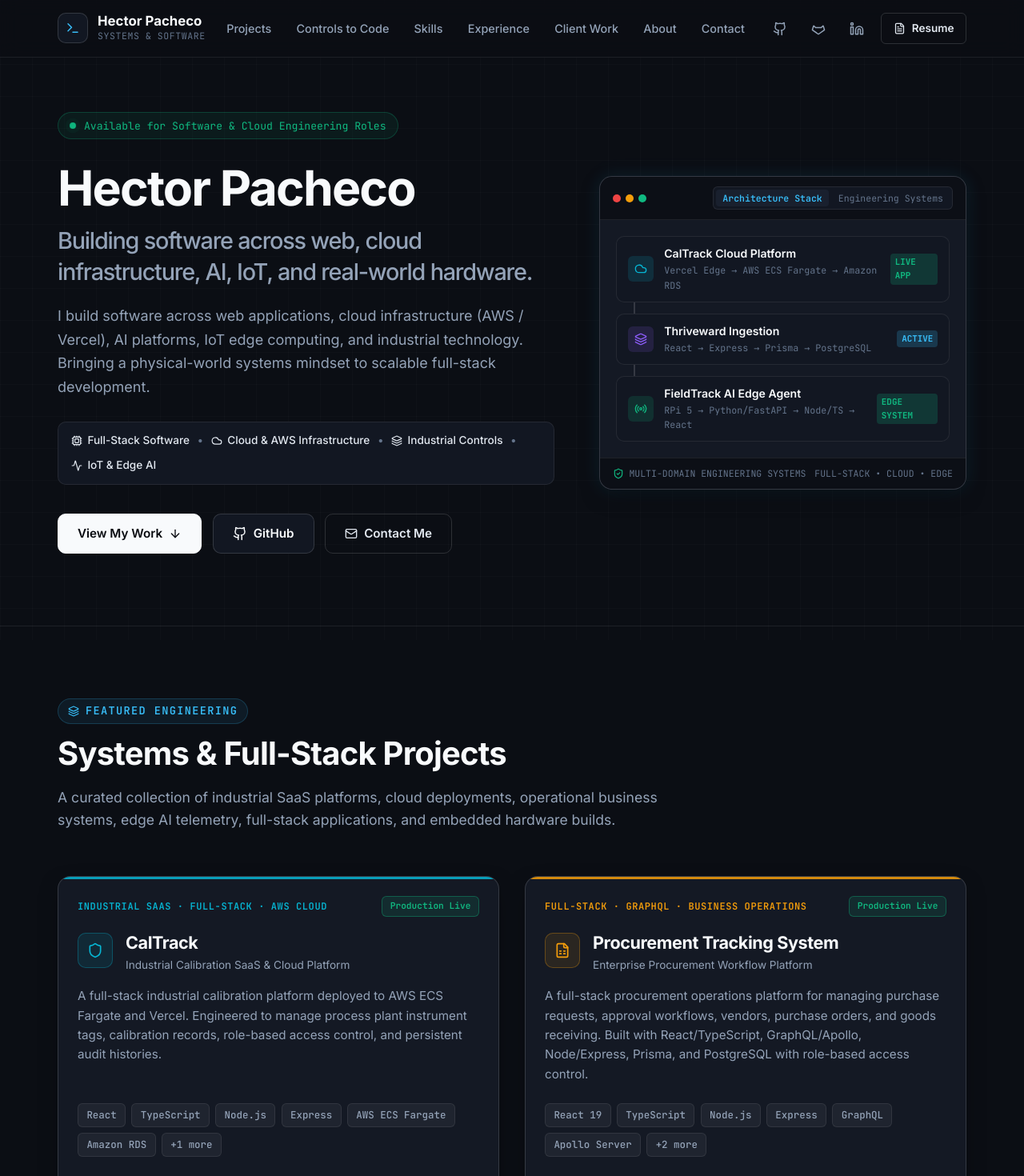
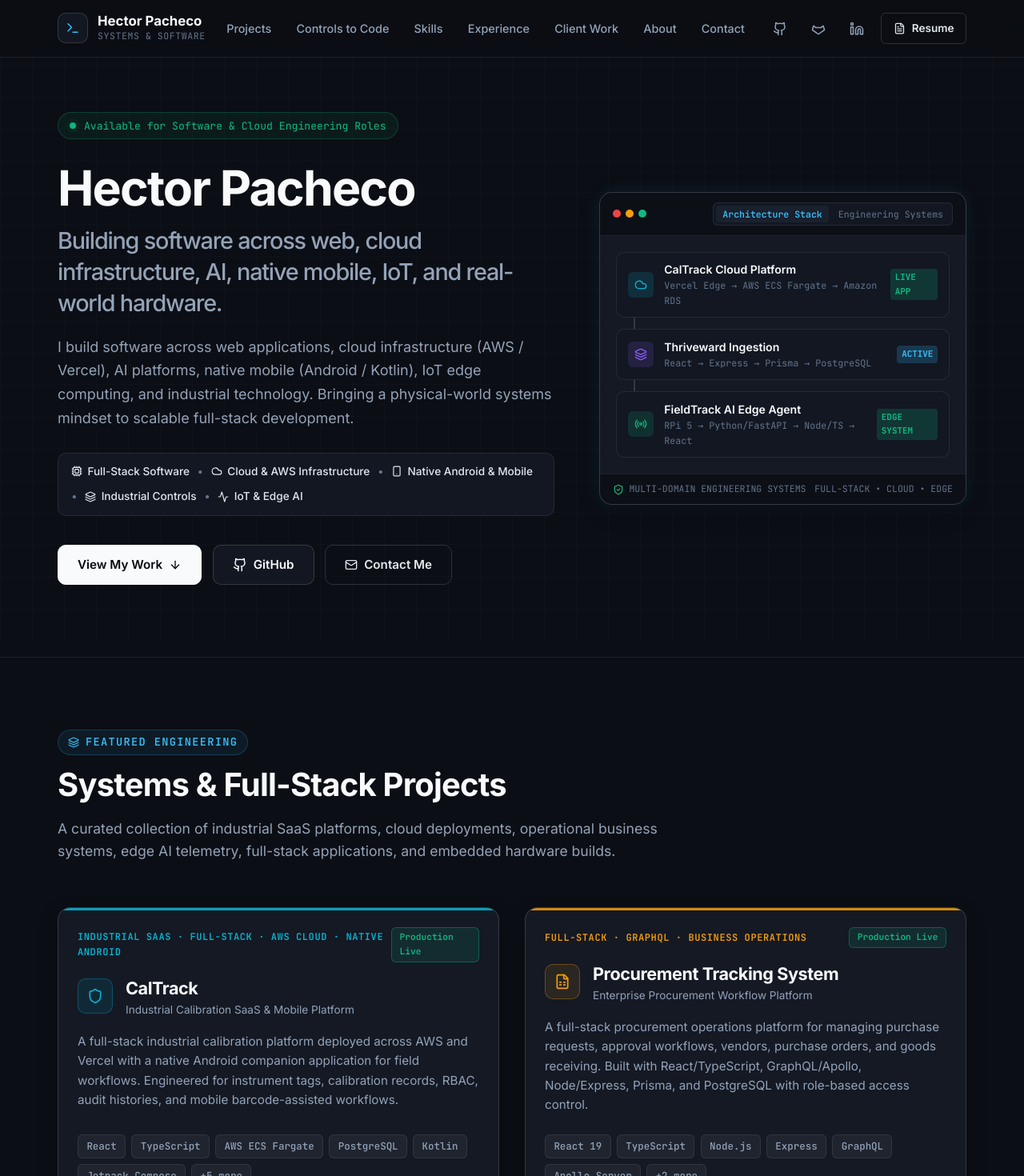
Before and after one commit to Thee-Hector-Genaro-Pacheco/myPortfolio, a React (Vite) app: page / in a window 1280 px wide. Shown: the top 1470 px of the page at 80% size. Built offline with nearby package versions, Linux system fonts and the light colour scheme.

Commit message:
feat: add Android and Kotlin engineering to portfolio

```diff
--- a/src/components/AboutSection.tsx
+++ b/src/components/AboutSection.tsx
@@ -18,7 +18,7 @@ export const AboutSection: React.FC = () => {
           </div>
           <h2 className="section-title">About Hector Pacheco</h2>
           <p className="section-description">
-            Software Engineer building software across web, AI, IoT, and real-world hardware.
+            Software Engineer building software across web, cloud, AI, native mobile, IoT, and real-world hardware.
           </p>
         </div>
 
--- a/src/components/Hero.tsx
+++ b/src/components/Hero.tsx
@@ -10,7 +10,8 @@ import {
   ShieldCheck,
   Cloud,
   Terminal,
-  Database
+  Database,
+  Smartphone
 } from 'lucide-react';
 import { personalInfo } from '../data/portfolioData';
 import './Hero.css';
@@ -41,7 +42,7 @@ export const Hero: React.FC = () => {
           </h1>
 
           <p className="hero-description">
-            I build software across web applications, cloud infrastructure (AWS / Vercel), AI platforms, IoT edge computing, and industrial technology. Bringing a physical-world systems mindset to scalable full-stack development.
+            I build software across web applications, cloud infrastructure (AWS / Vercel), AI platforms, native mobile (Android / Kotlin), IoT edge computing, and industrial technology. Bringing a physical-world systems mindset to scalable full-stack development.
           </p>
 
           <div className="hero-key-differentiator">
@@ -51,6 +52,10 @@ export const Hero: React.FC = () => {
             <span className="differentiator-divider">•</span>
             <span className="differentiator-tag">
               <Cloud size={14} /> Cloud &amp; AWS Infrastructure
+            </span>
+            <span className="differentiator-divider">•</span>
+            <span className="differentiator-tag">
+              <Smartphone size={14} /> Native Android &amp; Mobile
             </span>
             <span className="differentiator-divider">•</span>
             <span className="differentiator-tag">
--- a/src/data/portfolioData.ts
+++ b/src/data/portfolioData.ts
@@ -160,8 +160,8 @@ export interface PersonalInfo {
 export const personalInfo: PersonalInfo = {
   name: 'Hector Pacheco',
   title: 'Software Engineer',
-  subTitle: 'Full-Stack • Cloud Infrastructure • AI • IoT • Embedded Systems',
-  tagline: 'Building software across web, cloud infrastructure, AI, IoT, and real-world hardware.',
+  subTitle: 'Full-Stack • Cloud Infrastructure • AI • Mobile • IoT • Embedded Systems',
+  tagline: 'Building software across web, cloud infrastructure, AI, native mobile, IoT, and real-world hardware.',
   location: 'Southern California, USA',
   email: 'hector.genaro.pacheco@gmail.com',
   github: 'https://github.com/Thee-Hector-Genaro-Pacheco',
@@ -169,9 +169,9 @@ export const personalInfo: PersonalInfo = {
   linkedin: 'https://www.linkedin.com/in/hectorgenaropacheco/',
   resumePath: '/resume.pdf',
   resumeConfigured: true,
-  aboutText: `I am a Software Engineer with a distinct background spanning industrial instrumentation and controls, electrical systems, full-stack software development, cloud infrastructure, AI platforms, and IoT edge computing.
+  aboutText: `I am a Software Engineer with a distinct background spanning full-stack web software, native Android development, AWS cloud infrastructure, retrieval-augmented AI systems, IoT edge computing, and industrial instrumentation & controls.
 
-Having worked directly with PLC-connected devices, 4–20 mA loop instrumentation, calibration protocols, and field troubleshooting, I bring a physical-world systems mindset to modern software engineering. I engineer auditable, resilient software applications—ranging from AWS-backed industrial SaaS platforms and AI-assisted data pipelines to edge vision telemetry on Raspberry Pi.
+Having worked directly with PLC-connected devices, 4–20 mA loop instrumentation, calibration protocols, and field troubleshooting, I bring a physical-world systems mindset to modern software engineering. I engineer auditable, resilient software applications—ranging from AWS-backed industrial SaaS platforms and native Kotlin/Android mobile applications to AI-assisted data pipelines and edge vision telemetry on Raspberry Pi.
 
 My technical training also includes Palantir Foundry and AIP, with coursework in agentic AI workflows, enterprise data operations, data governance, and business-process modeling.`,
   corePrinciples: [
@@ -244,28 +244,29 @@ export const featuredProjects: Project[] = [
     id: 'caltrack',
     slug: 'caltrack',
     title: 'CalTrack',
-    subtitle: 'Industrial Calibration SaaS & Cloud Platform',
-    category: 'Industrial SaaS · Full-Stack · AWS Cloud',
+    subtitle: 'Industrial Calibration SaaS & Mobile Platform',
+    category: 'Industrial SaaS · Full-Stack · AWS Cloud · Native Android',
     accentColor: '#06B6D4',
     accentGradient: 'linear-gradient(135deg, rgba(6, 182, 212, 0.15) 0%, rgba(56, 189, 248, 0.05) 100%)',
     accentBg: 'rgba(6, 182, 212, 0.1)',
     accentBorder: 'rgba(6, 182, 212, 0.3)',
-    shortDescription: 'A full-stack industrial calibration platform deployed to AWS ECS Fargate and Vercel. Engineered to manage process plant instrument tags, calibration records, role-based access control, and persistent audit histories.',
-    technologies: ['React', 'TypeScript', 'Node.js', 'Express', 'AWS ECS Fargate', 'Amazon RDS', 'Docker'],
+    shortDescription: 'A full-stack industrial calibration platform deployed across AWS and Vercel with a native Android companion application for field workflows. Engineered for instrument tags, calibration records, RBAC, audit histories, and mobile barcode-assisted workflows.',
+    technologies: ['React', 'TypeScript', 'AWS ECS Fargate', 'PostgreSQL', 'Kotlin', 'Jetpack Compose', 'Node.js', 'Express', 'Docker', 'CameraX', 'ML Kit Barcode'],
     githubUrl: 'https://github.com/Thee-Hector-Genaro-Pacheco/caltrack',
     liveUrl: 'https://caltrack-web-six.vercel.app/login',
     liveUrlLabel: 'Live App',
     featured: true,
     status: 'Production Live',
     caseStudy: {
-      overview: 'CalTrack applies industrial instrumentation calibration protocols to modern cloud software architecture. Deployed in production with a React/TypeScript frontend on Vercel Edge and a containerized Node.js API on AWS ECS Fargate, it models real-world plant instrument workflows—managing instrument tags, process parameter metadata, user authentication, role-based access control, and persistent audit histories.',
+      overview: 'CalTrack applies industrial instrumentation calibration protocols to modern web and native mobile software architecture. Deployed in production with a React/TypeScript web frontend on Vercel Edge, a containerized Node.js API on AWS ECS Fargate, and a native Android companion application in Kotlin using Jetpack Compose, CameraX, and ML Kit for field calibration technicians.',
       problem: 'Industrial facilities frequently rely on disconnected spreadsheets or paper logbooks for recording instrument calibrations. This introduces compliance risks, untracked asset records, and unmonitored equipment drift across operating process units.',
-      solution: 'CalTrack provides a secure, cloud-hosted SaaS system for instrument tag indexing, calibration record management, user authentication, role-based access control (RBAC), audit history tracking, and persistent PostgreSQL data modeling deployed across AWS ECS Fargate and Vercel.',
+      solution: 'CalTrack provides a secure, cloud-hosted SaaS system and native Android application for instrument tag indexing, calibration record management, user authentication, role-based access control (RBAC), audit history tracking, and mobile barcode-assisted field workflows.',
       architecture: {
-        title: 'Production AWS Cloud & Full-Stack Architecture',
-        description: 'Multi-tier cloud deployment separating high-performance Vercel edge frontend delivery from containerized AWS backend microservices and managed relational storage.',
+        title: 'Production AWS Cloud, Full-Stack & Native Android Architecture',
+        description: 'Multi-tier architecture separating high-performance Vercel edge delivery, containerized AWS backend microservices, managed relational storage, and native Android mobile apps.',
         components: [
           'Frontend Layer: React & TypeScript SPA deployed on Vercel Edge Network',
+          'Native Mobile Layer: Android companion app built in Kotlin with Jetpack Compose, Material 3, ViewModels, Coroutines, CameraX, and ML Kit Barcode Scanning',
           'API Microservices: Node.js & Express application containerized via Docker and deployed on AWS ECS Fargate',
           'Container Registry: Amazon ECR for secure container image storage and deployment tagging',
           'Managed Relational DB: Amazon RDS PostgreSQL configured with isolated subnets and Prisma ORM',
@@ -302,20 +303,21 @@ export const featuredProjects: Project[] = [
         }
       ],
       mobileRoadmap: {
-        title: 'Planned Mobile & Field Engineering Roadmap',
-        status: 'Planned / Future Mobile Roadmap',
-        description: 'An offline-first mobile suite planned for field calibration technicians operating in remote facilities with low or zero cellular connectivity.',
+        title: 'Native Android Companion Application',
+        status: 'Implemented Native Mobile',
+        description: 'Native Android companion application built in Kotlin and Jetpack Compose for field calibration technicians operating in industrial plant facilities.',
         plannedFeatures: [
-          'Offline-First Field Workflows with Progressive Web App (PWA) support',
-          'Native Mobile Technician Application optimized for rugged tablets',
-          'Local SQLite Database Synchronization for zero-latency offline data entry',
-          'Auto-Reconnect Sync Protocol to push queued calibration runs upon network restoration',
-          'Bluetooth Low Energy (BLE) integration for direct digital calibrator data capture'
+          'Native Android UI built with Jetpack Compose & Material 3',
+          'CameraX integration with Google ML Kit Barcode Scanning (QR, Code 128, Data Matrix)',
+          'ViewModel & Coroutine architecture with DataStore auth token persistence',
+          'Retrofit & OkHttp API integration with automatic token refreshing via AuthInterceptor',
+          'Reference standard inspection, plant area mapping, and work order state views'
         ]
       },
-      technologies: ['React', 'TypeScript', 'Node.js', 'Express', 'AWS ECS Fargate', 'Amazon RDS PostgreSQL', 'Amazon ECR', 'AWS Secrets Manager', 'AWS KMS', 'Docker', 'Vercel', 'Prisma ORM'],
+      technologies: ['React', 'TypeScript', 'Node.js', 'Express', 'AWS ECS Fargate', 'Amazon RDS PostgreSQL', 'Kotlin', 'Android SDK', 'Jetpack Compose', 'CameraX', 'ML Kit Barcode', 'Docker', 'Vercel', 'Prisma ORM'],
       keyFeatures: [
         'Instrument Tag Database (Pressure, Temperature, Level, Flow, Control Valves)',
+        'Native Android Mobile Companion App (Kotlin, Jetpack Compose, CameraX, ML Kit Barcode Scanning)',
         'User Authentication & Role-Based Access Control (RBAC)',
         'Historical Calibration Record Management & Audit Trail Preservation',
         'Industrial Instrument Specification & Parameter Metadata Management',
@@ -324,17 +326,20 @@ export const featuredProjects: Project[] = [
       ],
       engineeringChallenges: [
         'Deploying a containerized Node.js API to AWS ECS Fargate while ensuring secure runtime secret injection via AWS Secrets Manager.',
+        'Integrating CameraX and ML Kit barcode scanning in Kotlin with Jetpack Compose for real-time barcode/QR tag resolution.',
         'Structuring relational database tables in PostgreSQL to maintain historic calibration snapshots even when physical instrument parameters are modified.',
         'Designing clean RESTful API contracts with Prisma ORM for efficient equipment query resolution.'
       ],
       whatIBuilt: [
         'Architected and containerized the Node.js backend using Docker and deployed to AWS ECS Fargate with Amazon ECR image hosting.',
+        'Engineered a native Android companion application in Kotlin using Jetpack Compose, Material 3, ViewModels, Retrofit, CameraX, and ML Kit for barcode-assisted field workflows.',
         'Configured Amazon RDS PostgreSQL for persistent relational data storage with Prisma ORM data modeling.',
         'Built frontend instrument registry components in React/TypeScript to manage instrument tags, user roles, and calibration records.',
         'Deployed the production web application on Vercel at caltrack-web-six.vercel.app/login.'
       ],
       whatILearned: [
-        'Gained hands-on experience deploying containerized applications with AWS ECS Fargate, ECR, Secrets Manager, and RDS.',
+        'Gained hands-on experience building native Android applications with Kotlin, Jetpack Compose, Material 3, CameraX, and ML Kit scanner integration.',
+        'Deployed containerized microservices with AWS ECS Fargate, ECR, Secrets Manager, and RDS.',
         'Designed full-stack data models for industrial equipment indexing and role-based audit trail preservation.'
       ]
     }
@@ -682,11 +687,11 @@ export const controlsToCodeSteps: ProgressionStep[] = [
   },
   {
     stepNumber: 4,
-    title: 'Full-Stack & Cloud Infrastructure',
-    subtitle: 'Scalable Software & AWS Deployments',
-    description: 'Engineering production web software and cloud systems—TypeScript, React, Node.js, AWS ECS Fargate, Amazon RDS PostgreSQL, Docker containers, and Vercel Edge.',
+    title: 'Full-Stack, Mobile & Cloud Infrastructure',
+    subtitle: 'Scalable Web, Mobile Apps & AWS Deployments',
+    description: 'Engineering production web software, native Android applications, and cloud systems—TypeScript, React, Kotlin, Jetpack Compose, Node.js, AWS ECS Fargate, Amazon RDS PostgreSQL, Docker containers, and Vercel Edge.',
     iconName: 'Cloud',
-    keySkills: ['TypeScript / React', 'Node.js & Express', 'AWS (ECS / ECR / RDS)', 'Docker & Vercel']
+    keySkills: ['TypeScript / React', 'Kotlin / Jetpack Compose', 'Node.js & Express', 'AWS (ECS / ECR / RDS)', 'Docker & Vercel']
   },
   {
     stepNumber: 5,
@@ -701,25 +706,27 @@ export const controlsToCodeSteps: ProgressionStep[] = [
 export const skillCategories: SkillCategory[] = [
   {
     title: 'Languages',
-    description: 'Core programming languages for web software, backend APIs, system scripting, and databases.',
+    description: 'Core programming languages for web software, native mobile apps, backend APIs, system scripting, and databases.',
     iconName: 'Code2',
     skills: [
       { name: 'JavaScript', featured: true, tag: 'ES6+' },
       { name: 'TypeScript', featured: true, tag: 'Strongly Typed' },
       { name: 'Python', featured: true, tag: 'Scripting / OpenCV' },
       { name: 'C++', featured: false, tag: 'Systems' },
-      { name: 'SQL', featured: true, tag: 'PostgreSQL / Queries' }
+      { name: 'SQL', featured: true, tag: 'PostgreSQL / Queries' },
+      { name: 'Kotlin', featured: true, tag: 'Native Android' }
     ]
   },
   {
-    title: 'Frontend Development',
-    description: 'Modern, responsive user interfaces built with performance, accessibility, and clean component systems.',
-    iconName: 'Layout',
+    title: 'Frontend & Mobile Development',
+    description: 'Modern web interfaces, responsive design systems, and native Android applications.',
+    iconName: 'Smartphone',
     skills: [
       { name: 'React', featured: true, tag: 'UI Framework' },
       { name: 'Next.js', featured: true, tag: 'SSR / Full-Stack' },
+      { name: 'Android', featured: true, tag: 'Native Mobile' },
+      { name: 'Jetpack Compose', featured: true, tag: 'Declarative UI' },
       { name: 'HTML5 & CSS3', featured: true, tag: 'Semantic Layout' },
-      { name: 'Modern CSS Systems', featured: true, tag: 'Variables / Flex / Grid' },
       { name: 'Responsive Design', featured: true, tag: 'Mobile First' }
     ]
   },
```
Also changed, not shown: src/components/SkillsSection.tsx (+5 -4 lines), src/pages/CaseStudyPage.tsx (+18 -9 lines).
